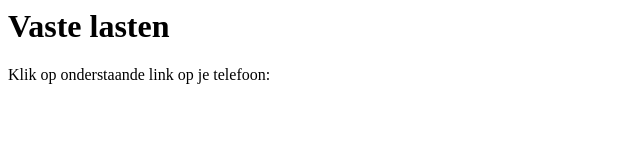
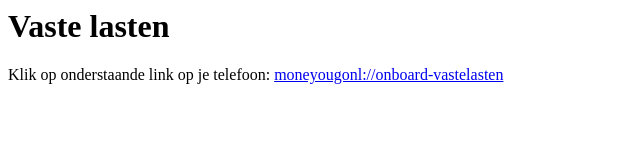
Before and after one commit to rhmeeuwisse/vastelasten, a plain HTML site: page index.html in a window 1280 px wide. Shown: the whole page, without its empty margins (0-640 px from the left). Drawn offline with Linux system fonts and the light colour scheme.

Commit message:
Update index.html

```diff
--- a/index.html
+++ b/index.html
@@ -1,7 +1,8 @@
 <html>
 <body>
 <h1>Vaste lasten</h1>
-Klik op onderstaande link op je telefoon:
-<a href="moneyougonl://onboard-vastelasten>moneyougonl://onboard-vastelasten</a>
+<p>Klik op onderstaande link op je telefoon:
+  <a href="moneyougonl://onboard-vastelasten">moneyougonl://onboard-vastelasten</a>
+</p>
 </body>
 </html>
```
